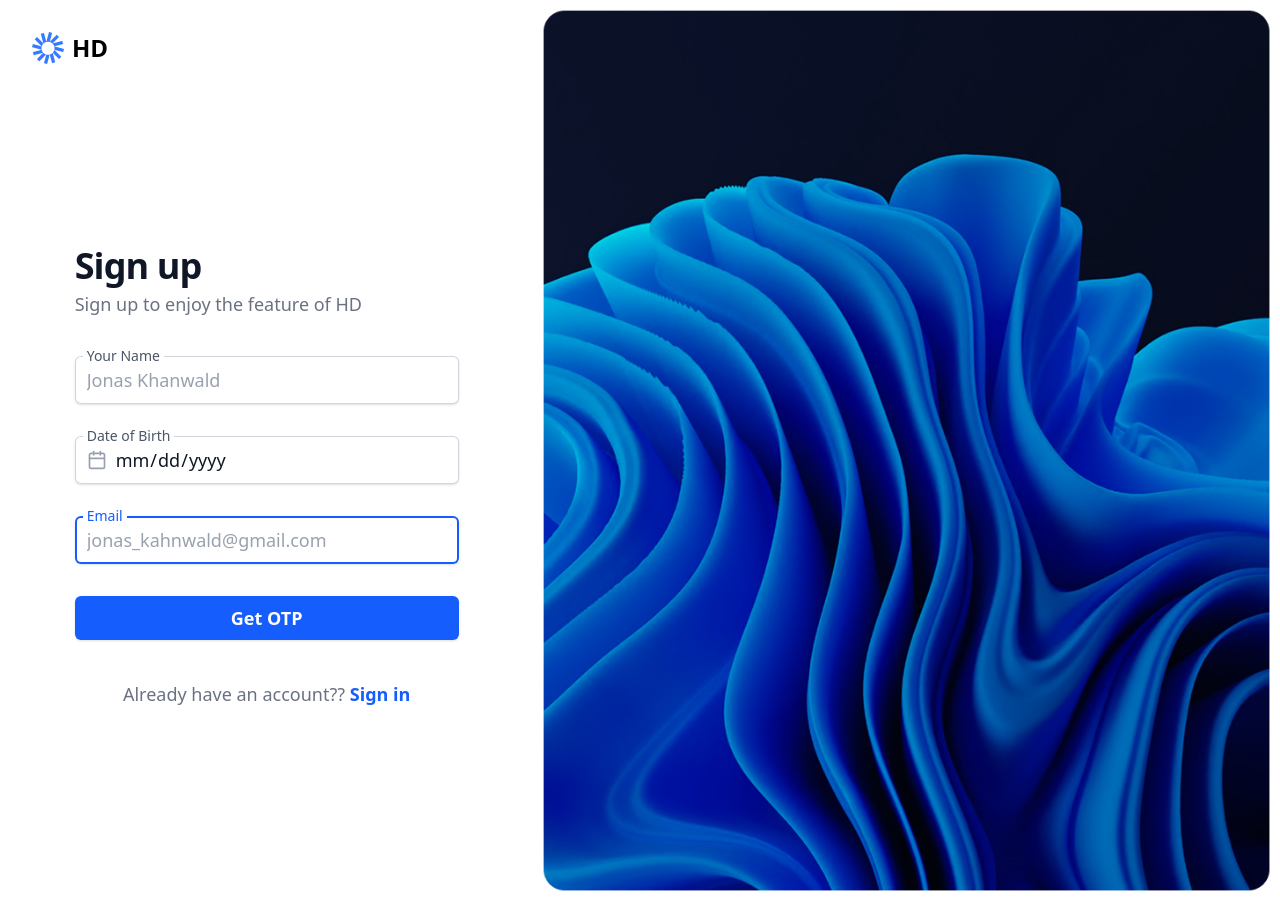
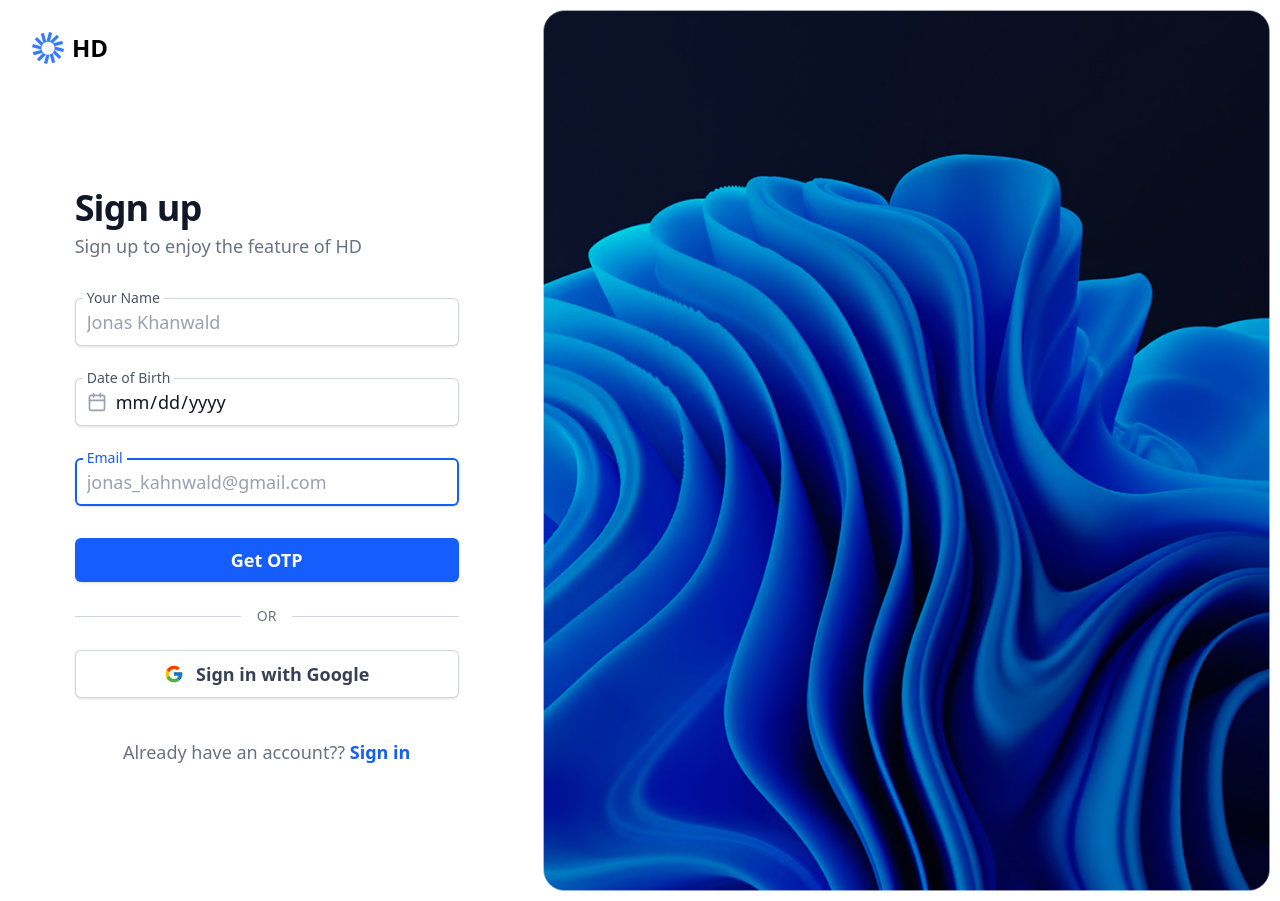
Before and after one commit to vikrantchavan9/notes-app, a React (Vite) app in the folder frontend/: page / in a window 1280 px wide. Built offline with nearby package versions, Linux system fonts and the light colour scheme.

Commit message:
added google sign-in button and functionality

```diff
--- a/frontend/src/pages/Signup.tsx
+++ b/frontend/src/pages/Signup.tsx
@@ -6,6 +6,16 @@
 import { registerUser } from '../services/api';
 
 const SignupPage: React.FC = () => {
+
+  const GoogleIcon = () => (
+  <svg className="w-5 h-5" viewBox="0 0 48 48">
+    <path fill="#FFC107" d="M43.611,20.083H42V20H24v8h11.303c-1.649,4.657-6.08,8-11.303,8c-6.627,0-12-5.373-12-12c0-6.627,5.373-12,12-12c3.059,0,5.842,1.154,7.961,3.039l5.657-5.657C34.046,6.053,29.268,4,24,4C12.955,4,4,12.955,4,24s8.955,20,20,20s20-8.955,20-20C44,22.659,43.862,21.35,43.611,20.083z"></path>
+    <path fill="#FF3D00" d="M6.306,14.691l6.571,4.819C14.655,15.108,18.961,12,24,12c3.059,0,5.842,1.154,7.961,3.039l5.657-5.657C34.046,6.053,29.268,4,24,4C16.318,4,9.656,8.337,6.306,14.691z"></path>
+    <path fill="#4CAF50" d="M24,44c5.166,0,9.86-1.977,13.409-5.192l-6.19-5.238C29.211,35.091,26.715,36,24,36c-5.202,0-9.619-3.317-11.283-7.946l-6.522,5.025C9.505,39.556,16.227,44,24,44z"></path>
+    <path fill="#1976D2" d="M43.611,20.083H42V20H24v8h11.303c-0.792,2.237-2.231,4.166-4.087,5.571l6.19,5.238C42.022,35.244,44,30.036,44,24C44,22.659,43.862,21.35,43.611,20.083z"></path>
+  </svg>
+);
+
   const [name, setName] = useState('');
   const [dob, setDob] = useState('');
   const [email, setEmail] = useState('');
@@ -13,6 +23,7 @@
   const [loading, setLoading] = useState(false);
 
   const navigate = useNavigate();
+
 
   const handleSubmit = async (e: React.FormEvent) => {
     e.preventDefault();
@@ -34,6 +45,10 @@
     } finally {
       setLoading(false);
     }
+  };
+
+    const handleGoogleSignIn = () => {
+    window.location.href = 'http://localhost:5000/api/users/google';
   };
 
   return (
@@ -150,6 +165,24 @@
                   </button>
                 </div>
               </form>
+
+              <div className="my-6 flex items-center">
+                <div className="flex-grow border-t border-gray-300"></div>
+                <span className="mx-4 text-sm text-gray-500">OR</span>
+                <div className="flex-grow border-t border-gray-300"></div>
+              </div>
+
+              <div>
+                <button
+                  type="button"
+                  onClick={handleGoogleSignIn}
+                  className="flex w-full items-center justify-center gap-3 rounded-md bg-white px-3 py-2.5 text-sm lg:text-lg font-semibold text-gray-700 shadow-sm ring-1 ring-inset ring-gray-300 hover:bg-gray-50"
+                >
+                  <GoogleIcon />
+                  Sign in with Google
+                </button>
+              </div>
+
               <p className="mt-10 text-center text-sm lg:text-lg text-gray-500">
                 Already have an account??{' '}
                 <a href="#" className="font-semibold leading-6 text-blue-600 hover:text-blue-500">
```
